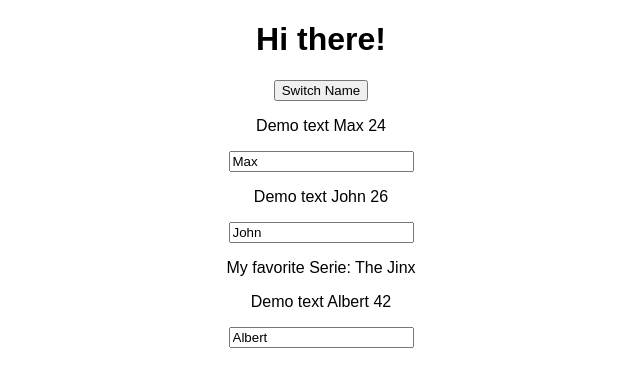
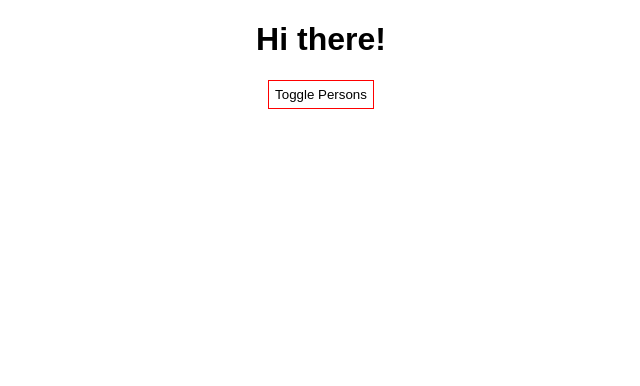
Before and after one commit to cannyedge34/react-seminar-merida-kids, a React (Create React App) app: page / in a window 1280 px wide. Shown: the top 386 px of the page, without its empty margins (319-959 px from the left). Built offline with nearby package versions, Linux system fonts and the light colour scheme.

Commit message:
list-and-conditionals

```diff
--- a/src/App.js
+++ b/src/App.js
@@ -8,7 +8,9 @@ class App extends Component {
       { name: 'Max', age: 24 },
       { name: 'John', age: 26 },
       { name: 'Albert', age: 42 }
-    ]
+    ],
+    otherState: 'other value',
+    showPersons: false
   };
 
   switchNameHandler = newName => {
@@ -33,13 +35,27 @@ class App extends Component {
     });
   };
 
+  togglePersonHandler = () => {
+    const doesShow = this.state.showPersons;
+    this.setState({
+      showPersons: !doesShow
+    });
+  };
+
   render() {
-    return (
-      <div className="App">
-        <h1>Hi there!</h1>
-        <button onClick={() => this.switchNameHandler('Peter!')}>
-          Switch Name
-        </button>
+    const style = {
+      backgroundColor: 'white',
+      font: 'inhet',
+      border: '1px solid red',
+      padding: '6px',
+      cursor: 'pointer'
+    };
+
+    let persons = null;
+
+    if (this.state.showPersons) {
+      persons = (
+        <div>
           <Person
             name={this.state.persons[0].name}
             age={this.state.persons[0].age}
@@ -59,6 +75,17 @@ class App extends Component {
         </div>
       );
     }
+
+    return (
+      <div className="App">
+        <h1>Hi there!</h1>
+        <button style={style} onClick={this.togglePersonHandler}>
+          Toggle Persons
+        </button>
+        {persons}
+      </div>
+    );
+  }
 }
 
 export default App;
```
Lines whose indentation alone changed are shown as unchanged.
